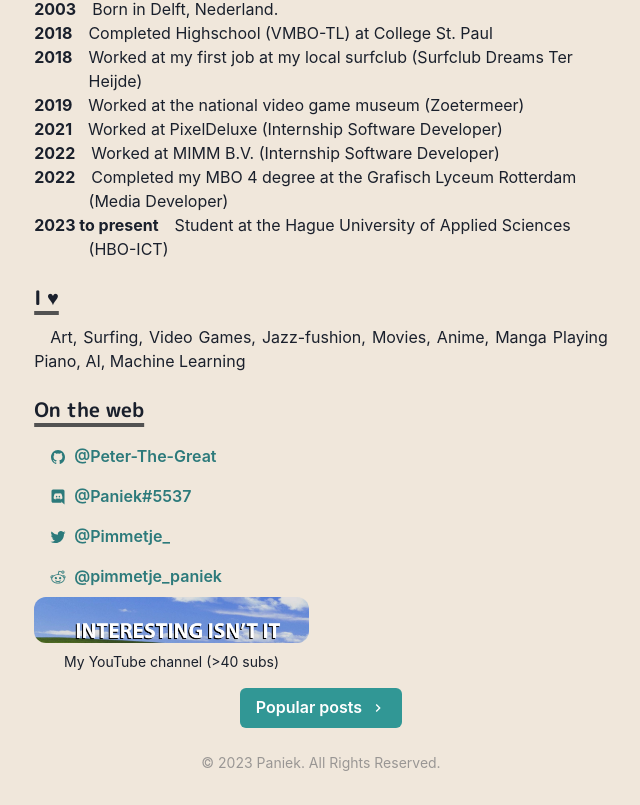
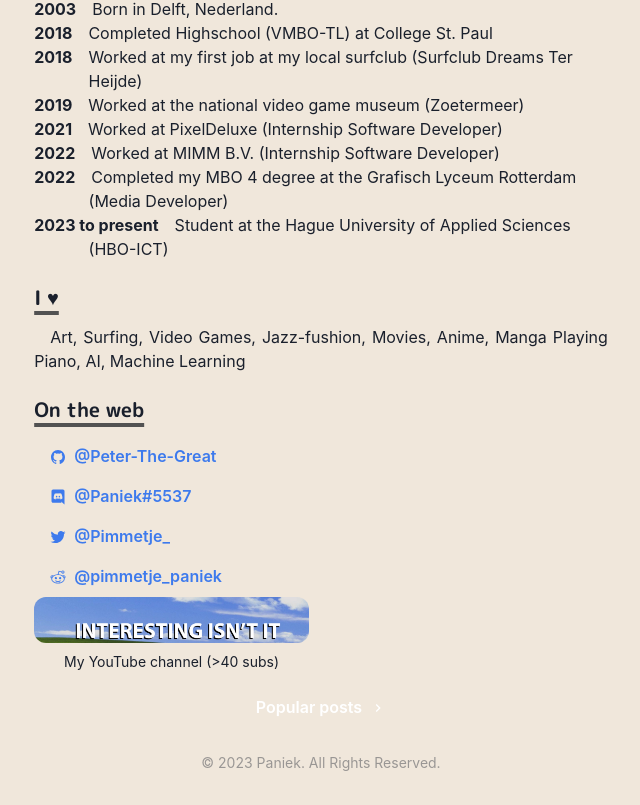
Before and after one commit to Peter-The-Great/Paniek, a Next.js app: page / in a window 1280 px wide. Shown: the part 521-1326 px from the top of the page, without its empty margins (319-959 px from the left). Built offline with nearby package versions, Linux system fonts and the light colour scheme.

Commit message:
Changes made in the ui
Changed colors in buttons navbar and specific dark mode and light mode colors. With some rounded borders in the navbar links.

```diff
--- a/components/navbar.js
+++ b/components/navbar.js
@@ -28,8 +28,9 @@
       href={href}
       scroll={false}
       p={2}
-      bg={active ? 'hatred' : undefined}
-      color={active ? '#202023' : inactiveColor}
+      bg={active ? '#805AD5' : undefined}
+      color={active ? '#e3e3e3' : inactiveColor}
+      borderRadius={30}
       target={target}
       {...props}
     >
--- a/components/theme-toggle-button.js
+++ b/components/theme-toggle-button.js
@@ -6,7 +6,7 @@
   const { toggleColorMode } = useColorMode()
 
   return (
-    <AnimatePresence exitBeforeEnter initial={false}>
+    <AnimatePresence mode="wait" initial={false}>
       <motion.div
         style={{ display: 'inline-block' }}
         key={useColorModeValue('light', 'dark')}
--- a/lib/theme.js
+++ b/lib/theme.js
@@ -25,7 +25,7 @@
   },
   Link: {
     baseStyle: props => ({
-      color: mode('#3d7aed', '#ff63c3')(props),
+      color: mode('#3d7aed', '#7473b1')(props),
       textUnderlineOffset: 3
     })
   }
@@ -36,7 +36,7 @@
 }
 
 const colors = {
-  grassTeal: '#88ccca'
+  purple500: '#805AD5'
 }
 
 const config = {
--- a/pages/404.js
+++ b/pages/404.js
@@ -15,7 +15,7 @@
       <Text>The page you&apos;re looking for was not found.</Text>
       <Divider my={6} />
       <Box my={6} align="center">
-        <Button as={NextLink} href="/" colorScheme="teal">
+        <Button as={NextLink} href="/" colorScheme="purple500">
           Return to home
         </Button>
       </Box>
--- a/pages/index.js
+++ b/pages/index.js
@@ -87,7 +87,7 @@
             href="/works"
             scroll={false}
             rightIcon={<ChevronRightIcon />}
-            colorScheme="teal"
+            colorScheme="purple500"
           >
             My portfolio
           </Button>
@@ -150,7 +150,7 @@
             <Link href="https://github.com/Peter-The-Great" target="_blank">
               <Button
                 variant="ghost"
-                colorScheme="teal"
+                colorScheme="purple500"
                 leftIcon={<IoLogoGithub />}
               >
                 @Peter-The-Great
@@ -161,7 +161,7 @@
             <Link href="https://discord.com/app" target="_blank">
               <Button
                 variant="ghost"
-                colorScheme="teal"
+                colorScheme="purple500"
                 leftIcon={<IoLogoDiscord />}
               >
                 @Paniek#5537
@@ -172,7 +172,7 @@
             <Link href="https://twitter.com/Pimmetje_" target="_blank">
               <Button
                 variant="ghost"
-                colorScheme="teal"
+                colorScheme="purple500"
                 leftIcon={<IoLogoTwitter />}
               >
                 @Pimmetje_
@@ -183,7 +183,7 @@
             <Link href="https://www.reddit.com/user/pimmetje_paniek" target="_blank">
               <Button
                 variant="ghost"
-                colorScheme="teal"
+                colorScheme="purple500"
                 leftIcon={<IoLogoReddit />}
               >
                 @pimmetje_paniek
@@ -207,7 +207,7 @@
             href="/posts"
             scroll={false}
             rightIcon={<ChevronRightIcon />}
-            colorScheme="teal"
+            colorScheme="purple500"
           >
             Popular posts
           </Button>
```
